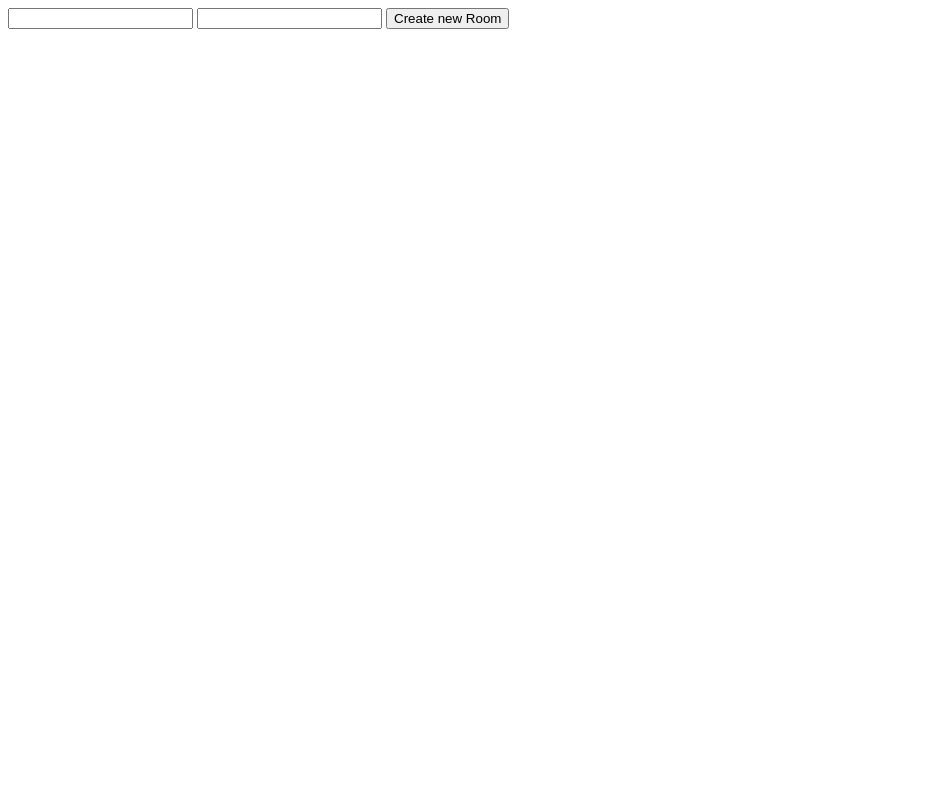
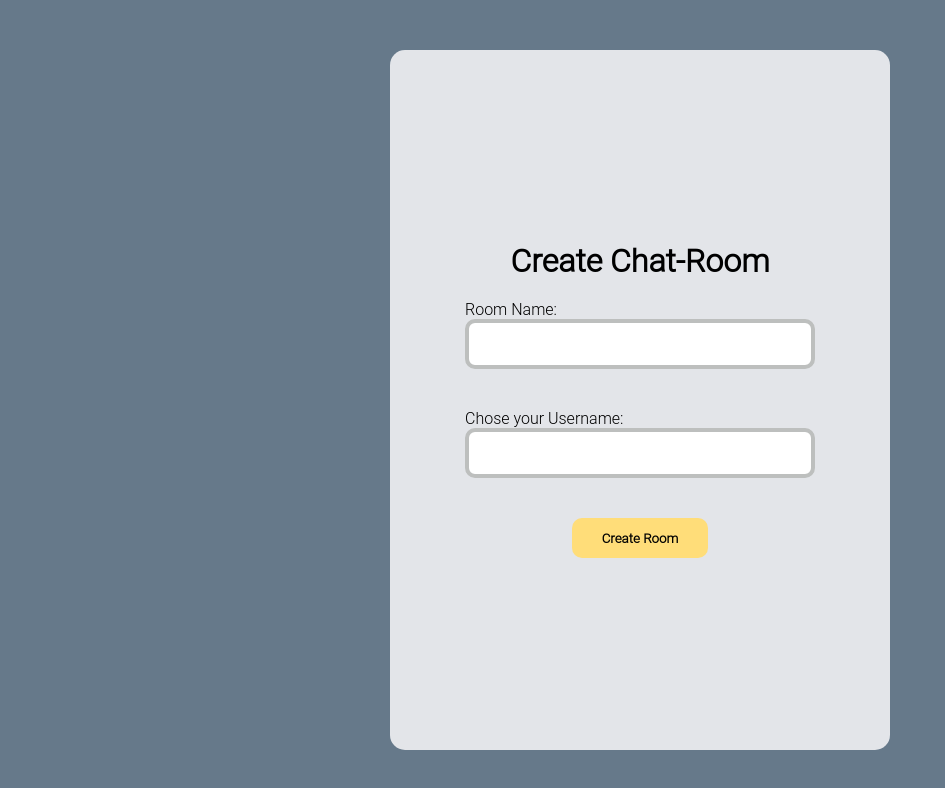
Before and after one commit to wangfelix/chat-app, a website: page public/html/index.html in a window 1280 px wide. Shown: the whole page, without its empty margins (0-945 px from the left). Drawn offline with nearby package versions, Linux system fonts and the light colour scheme; no server answers.

Commit message:
reworked create-room page with react components

```diff
--- a/backend/server.js
+++ b/backend/server.js
@@ -6,7 +6,7 @@ const path = require('path');
 const ChatApp = require('./application/chatapp')
 
 const PORT = 3000
-app.use(express.static('public'))
+app.use(express.static( 'public'))
 let chatApp = new ChatApp()
 
 io.on("connection", (socket) => {
@@ -37,7 +37,6 @@ io.on("connection", (socket) => {
             const roomName = chatApp.getRoomName(roomId);
             const userName = chatApp.getUserName(userId, roomId);
             const messages = chatApp.getMessagesFromRoom(roomId);
-            console.log(userName + " is joining Room : " + roomName + " : " + roomId);
             socket.join(roomId);
             io.in(roomId).emit("room joined", {roomName, userName, messages});
         }
@@ -49,8 +48,6 @@ io.on("connection", (socket) => {
     });
 
     socket.on('send message', ({roomId, userId, message}) => {
-
-        //TODO Check if UserId and roomId are valid
 
         const messageInfo = chatApp.createMessage(userId, roomId, message)
 
--- a/package.json
+++ b/package.json
@@ -4,7 +4,8 @@
   "description": "",
   "main": "index.js",
   "scripts": {
-    "start": "nodemon ./backend/server.js"
+    "start": "nodemon ./backend/server.js",
+    "type": "module"
   },
   "repository": {
     "type": "git",
--- /dev/null
+++ b/public/css/index.css
@@ -0,0 +1,70 @@
+:root {
+    --main-bg-color: rgb(102, 121, 138);
+    --input-text-height: 50px;
+    --input-text-max-width: 350px;
+    --input-text-border-color: rgb(189, 191, 190);
+    --input-text-border-color-focus: rgb(79, 152, 224);
+    --btn-height: 40px
+}
+
+*{
+    padding: 0;
+    margin: 0;
+    box-sizing: border-box;
+    font-family: "Roboto Light" , sans-serif;
+}
+
+body {
+    background: var(--main-bg-color);
+    height: 100%;
+}
+
+#content{
+    display: grid;
+    place-items: center;
+    height: 100vh;
+}
+
+.create-room-form{
+    display: flex;
+    flex-direction: column;
+    align-items: center;
+    place-content: center;
+    height: 700px;
+    width: 500px;
+    background: #e3e5e9;
+    border-radius: 15px;
+}
+
+.input-container{
+    display: flex;
+    flex-direction: column;
+    margin: 20px 0px 20px 0px;
+}
+
+.input{
+    border-color: var(--input-text-border-color);
+    border-radius: 10px;
+    border-width: 4px;
+    height: var(--input-text-height);
+    width: var(--input-text-max-width);
+    border-style:solid;
+
+}
+
+.input:focus {
+    outline: none;
+    border:4px solid var(--input-text-border-color-focus);
+    box-shadow: none;
+}
+
+#create-room-btn{
+    height: var(--btn-height);
+    border: none;
+    padding: 10px 30px 10px 30px;
+    border-radius: 10px;
+    background: #ffdd79;
+    font-weight: bold;
+    margin-top: 20px;
+
+}
--- a/public/html/index.html
+++ b/public/html/index.html
@@ -4,12 +4,18 @@
     <meta charset="UTF-8">
     <title>Chat App</title>
     <script src="/socket.io/socket.io.js"></script>
+    <link rel="stylesheet" href="../css/index.css" />
 </head>
 <body>
-    <input id="newRoomName" type="text"/>
-    <input id="userName" type="text"/>
-    <button id="createRoomBtn" onclick="createRoom()">Create new Room</button>
 
-    <script src="/javascript/index.js"></script>
+    <div id="content"></div>
+
+    <!-- Load React. -->
+    <!-- Note: when deploying, replace "development.js" with "production.min.js". -->
+    <script src="https://unpkg.com/react@17/umd/react.development.js" crossorigin></script>
+    <script src="https://unpkg.com/react-dom@17/umd/react-dom.development.js" crossorigin></script>
+    <script src="https://unpkg.com/babel-standalone@6/babel.min.js"></script>
+
+    <script src="/javascript/index.js" type="text/babel"></script>
 </body>
 </html>
--- a/public/javascript/index.js
+++ b/public/javascript/index.js
@@ -1,17 +1,55 @@
 const socket = io()
-
-let keys = location.search.substr(1).split("&")
 
 socket.on('connect', function(){
     console.log(socket.id);
 })
 
-function createRoom() {
-    const newRoomName = document.getElementById('newRoomName').value
-    const userName = document.getElementById('userName').value
-    socket.emit('createRoom', {"roomName": newRoomName, "userName": userName})
-}
-
 socket.on("room created", ({roomId, userId}) => {
     window.location.href = "/" + roomId + "/" + userId
 })
+
+
+class CreateRoomForm extends React.Component {
+    constructor(props) {
+        super(props);
+        this.state = {
+            clicked: false,
+            roomName: "",
+            hostName: ""
+        };
+    }
+
+    createRoom(e) {
+        e.preventDefault();
+
+        const newRoomName = document.getElementById('newRoomName').value
+        const userName = document.getElementById('userName').value
+        socket.emit('createRoom', {"roomName": newRoomName, "userName": userName})
+    }
+
+    render() {
+        if (this.state.clicked) {
+            return 'You liked this.';
+        }
+
+
+        return (
+            <form className={"create-room-form"}>
+                <h1>Create Chat-Room</h1>
+                <div className={"input-container"}>
+                    <label>Room Name:</label>
+                    <input className={"input"} id="newRoomName" type="text"/>
+                </div>
+                <div className={"input-container"}>
+                    <label>Chose your Username:</label>
+                    <input className={"input"} id="userName" type="text"/>
+                </div>
+
+                <button id="create-room-btn" onClick={(e) => {this.createRoom(e)}}>Create Room</button>
+            </form>
+        );
+    }
+}
+
+const domContainer = document.querySelector('#content');
+ReactDOM.render(React.createElement(CreateRoomForm), domContainer);
```
Also changed, not shown: public/html/joinroom.html (+10 -1 lines), public/html/room.html (+11 -14 lines), public/javascript/room.js (+36 -1 lines), public/javascript/util-components/Message.js (added, +14 -0 lines), 1 other file.
